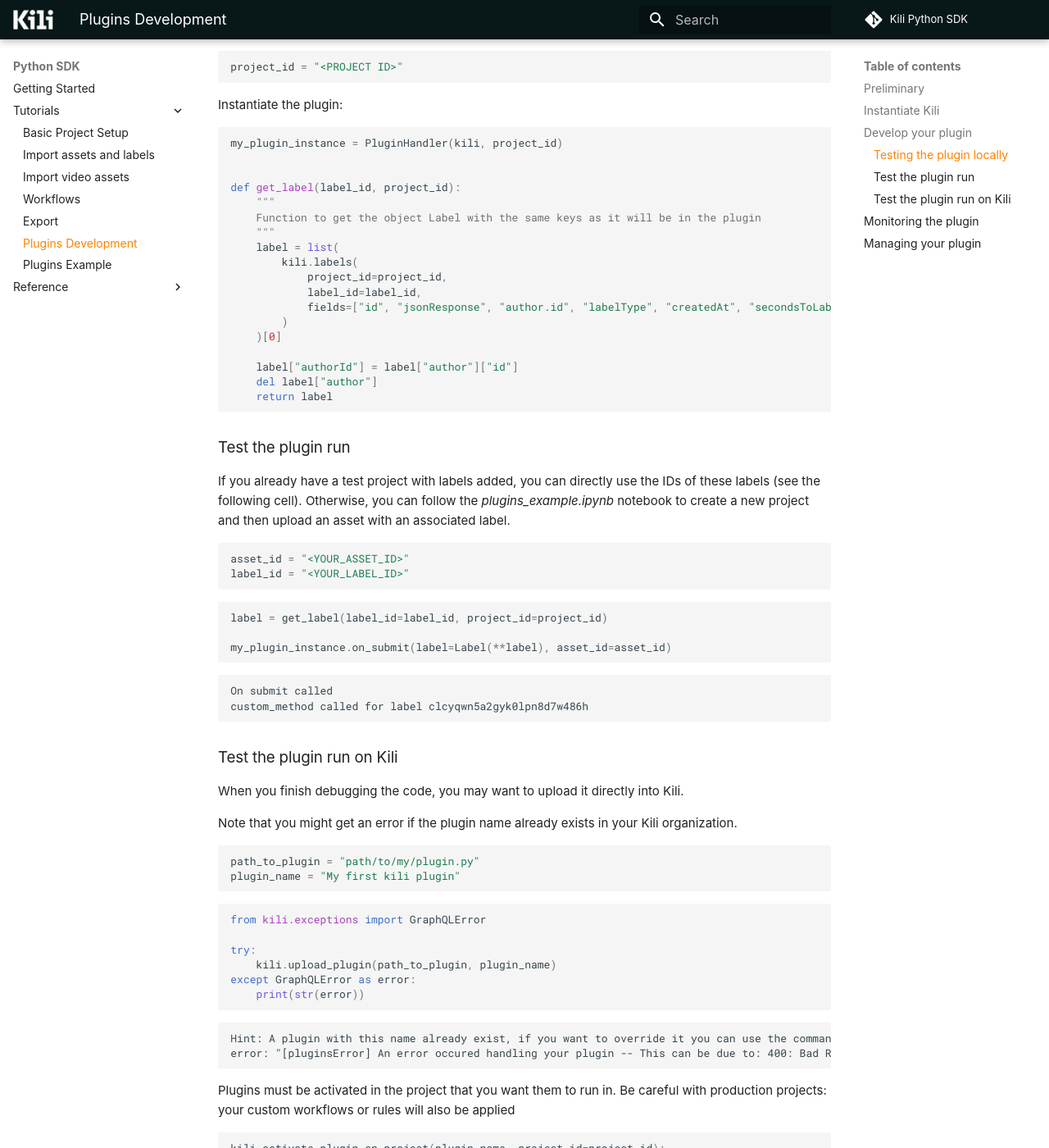
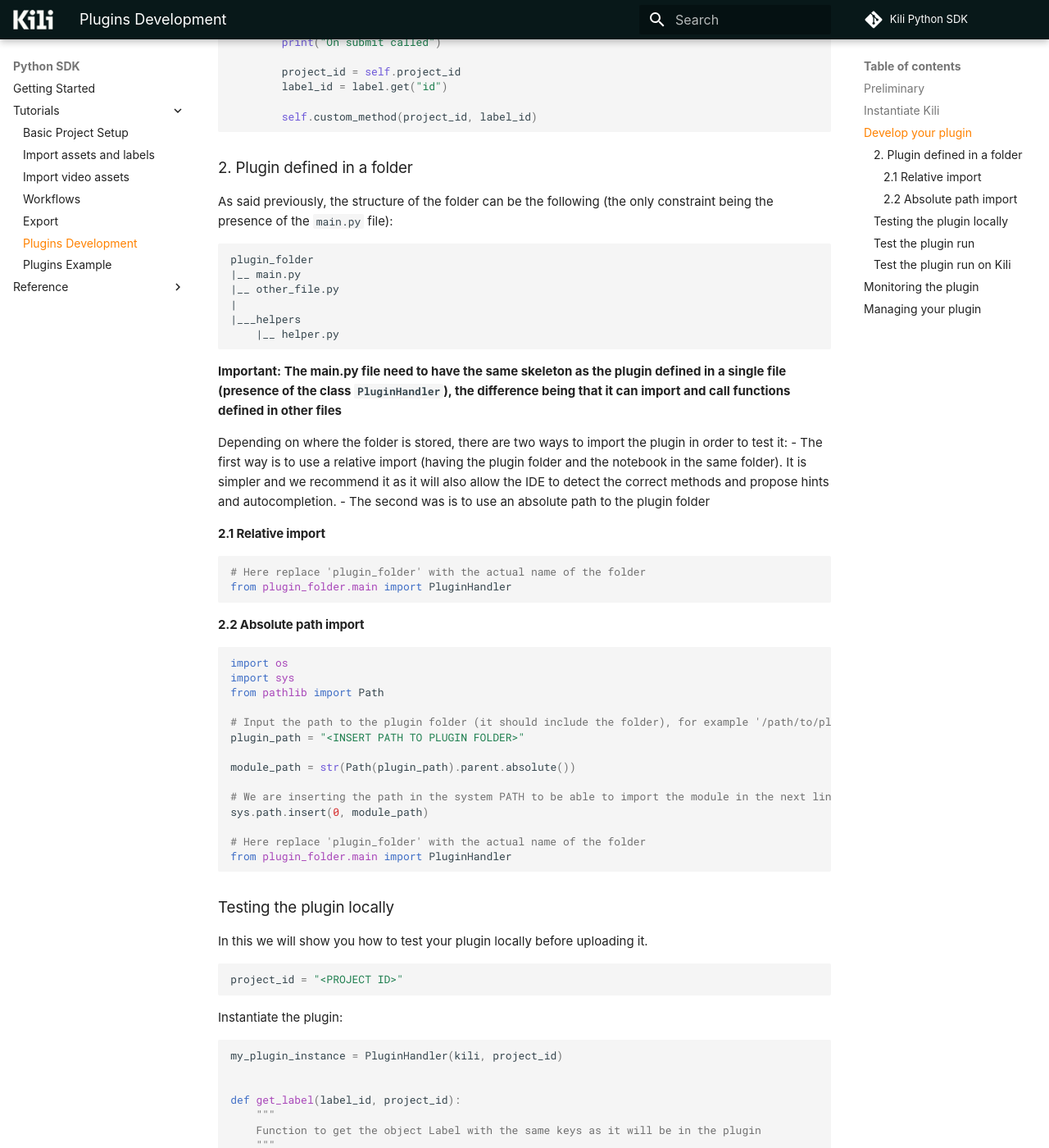
Before and after one commit to kili-technology/kili-python-sdk, an MkDocs documentation site: the page built from docs/sdk/tutorials/plugins_development.md, in a window 1280 px wide and 1400 px high, scrolled down 2507 px. Shown: the whole window at 82% size. Built offline with MkDocs 1.6.1 and Material for MkDocs 9.7.7, drawn with Linux system fonts in a browser that asks for light colours; some web fonts are replaced; comment, search, counter and statistics services are not loaded; the version menu is left out; some of the changed text lies outside the part shown.

Commit message:
feat: 🎸 add part for multi-file plugin in notebook
✅ Closes: DATA-971

````diff
--- a/docs/sdk/tutorials/plugins_development.md
+++ b/docs/sdk/tutorials/plugins_development.md
@@ -58,6 +58,9 @@
 
 
 ```python
+%load_ext autoreload
+%autoreload 2
+
 from kili.client import Kili
 import os
 
@@ -68,8 +71,14 @@
 
 The first step is to define the functions that will be called when the event is triggered. You will be able to iterate on these functions locally (more on that in the next section).
 
+The plugin can be defined in two ways: a single `.py` file with everything inside or a module (folder containing multiple `.py` files). In the case of the module type, a file names `main.py` need to be at the root of the folder and will serve as the entrypoint.
+
+ ### 1. Plugin defined in a single file
+
 This cell should be the contents of the `.py` file that you will upload as a plugin at the end.
+
 **This file should define the `PluginHandler` class that will contain the proper methods.**
+
 We recommend using a modern IDE like VScode to get type hints and autocompletion on the methods.
 
 
@@ -117,6 +126,52 @@
         label_id = label.get("id")
 
         self.custom_method(project_id, label_id)
+```
+
+### 2. Plugin defined in a folder
+
+As said previously, the structure of the folder can be the following (the only constraint being the presence of the `main.py` file):
+```
+plugin_folder
+|__ main.py
+|__ other_file.py
+|
+|___helpers
+    |__ helper.py
+```
+
+**Important: The main.py file need to have the same skeleton as the plugin defined in a single file (presence of the class `PluginHandler`), the difference being that it can import and call functions defined in other files**
+
+Depending on where the folder is stored, there are two ways to import the plugin in order to test it:
+- The first way is to use a relative import (having the plugin folder and the notebook in the same folder). It is simpler and we recommend it as it will also allow the IDE to detect the correct methods and propose hints and autocompletion.
+- The second was is to use an absolute path to the plugin folder
+
+#### 2.1 Relative import
+
+
+```python
+# Here replace 'plugin_folder' with the actual name of the folder
+from plugin_folder.main import PluginHandler
+```
+
+#### 2.2 Absolute path import
+
+
+```python
+import os
+import sys
+from pathlib import Path
+
+# Input the path to the plugin folder (it should include the folder), for example '/path/to/plugin_folder'
+plugin_path = "<INSERT PATH TO PLUGIN FOLDER>"
+
+module_path = str(Path(plugin_path).parent.absolute())
+
+# We are inserting the path in the system PATH to be able to import the module in the next line
+sys.path.insert(0, module_path)
+
+# Here replace 'plugin_folder' with the actual name of the folder
+from plugin_folder.main import PluginHandler
 ```
 
 ### Testing the plugin locally
@@ -169,14 +224,6 @@
 my_plugin_instance.on_submit(label=Label(**label), asset_id=asset_id)
 ```
 
-
-
-    On submit called
-    custom_method called for label clcyqwn5a2gyk0lpn8d7w486h
-
-
-
-
 ### Test the plugin run on Kili
 
 When you finish debugging the code, you may want to upload it directly into Kili.
@@ -199,19 +246,12 @@
     print(str(error))
 ```
 
-    Hint: A plugin with this name already exist, if you want to override it you can use the command kili.update_plugin(plugin_path="plugin.py", plugin_name="My first kili plugin")
-    error: "[pluginsError] An error occured handling your plugin -- This can be due to: 400: Bad Request: createPlugin: an entity Plugin already exists with value "My first kili plugin" for field 'name' | trace : false"
-
-
 Plugins must be activated in the project that you want them to run in. Be careful with production projects: your custom workflows or rules will also be applied
 
 
 ```python
-kili.activate_plugin_on_project(plugin_name, project_id=project_id);
+kili.activate_plugin_on_project(plugin_name, project_id=project_id)
 ```
-
-    Plugin with name "My first kili plugin" activated on project "clcyr3xsz2e8j0lrehb1ufte9"
-
 
 ## Monitoring the plugin
 
@@ -249,9 +289,6 @@
 print([plugin for plugin in plugins if plugin["name"] == plugin_name])
 ```
 
-    [{'name': 'My first kili plugin', 'projectIds': ['clcyoj8s129ap0krfd5k2cjvl', 'clcyqw5m42e380lredqtzh4tx'], 'id': 'clb12ceii05to019g5wkh9rvz', 'createdAt': '2022-11-28T17:27:35.802Z', 'updatedAt': '2023-01-16T11:00:36.691Z'}]
-
-
 Update a plugin with new source code:
 
 
@@ -272,9 +309,6 @@
 kili.deactivate_plugin_on_project(plugin_name=plugin_name, project_id=project_id);
 ```
 
-    Plugin My first kili plugin deactivated on project clcyr3xsz2e8j0lrehb1ufte9
-
-
 Delete the plugin completely (deactivates automatically the plugin from all projects):
 
 
````
Also changed, not shown: 2 other files.
